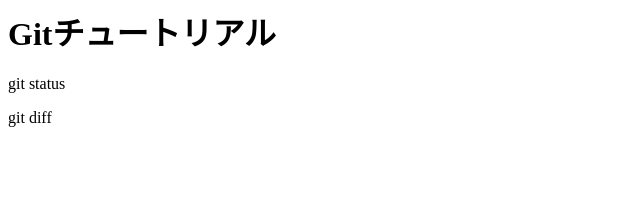
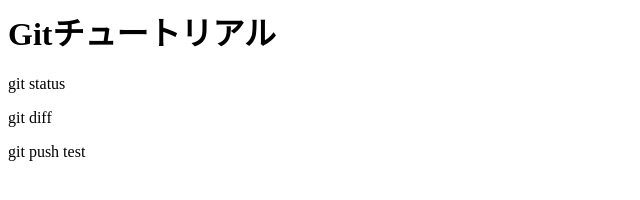
Before and after one commit to mikuria0402/git_tutorial_bk, a plain HTML site: page index.html in a window 1280 px wide. Shown: the full height of the page, 0-640 px from the left. Drawn offline with Linux system fonts and the light colour scheme.

Commit message:
忘れたので再コミット

```diff
--- a/index.html
+++ b/index.html
@@ -1,3 +1,4 @@
 <h1>Gitチュートリアル</h1>
 <p>git status</p>
 <p>git diff</p>
+<p>git push test<p/>
```
